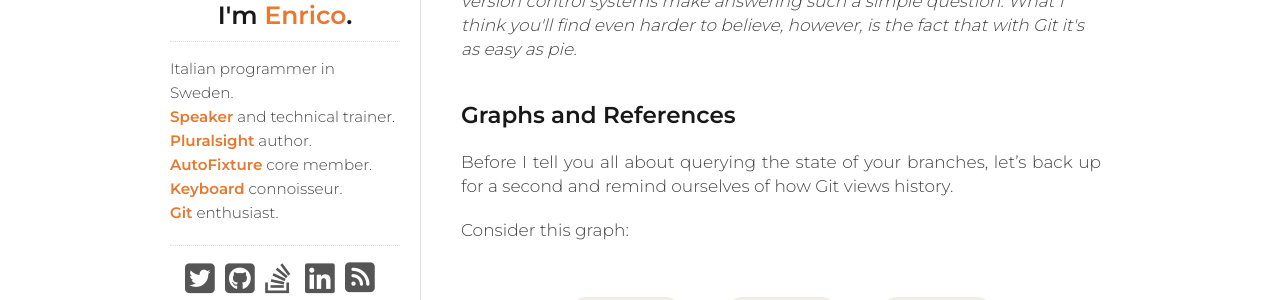
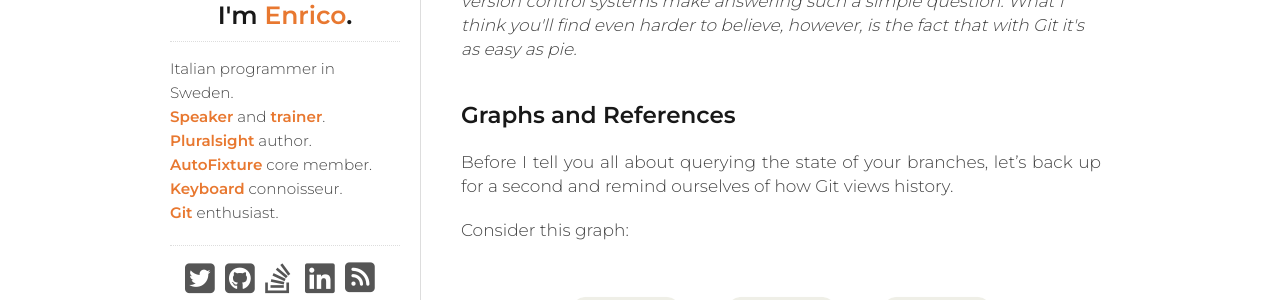
Before and after one commit to megakemp/megakemp.github.io, a Jekyll site: the page built from index.html, in a window 1280 px wide and 900 px high. Shown: the part 261-561 px from the top of the window. Built offline with Jekyll 4.4.1, drawn with Linux system fonts in a browser that asks for light colours; nearby versions of some CDN libraries; the list of posts is cut into pages by our own code; comment, search, counter and statistics services are not loaded.

Commit message:
Links to the offering page from the sidebar

```diff
--- a/_includes/sidebar.html
+++ b/_includes/sidebar.html
@@ -5,7 +5,7 @@
   <hr/>
   <ul>
   <p>Italian programmer in Sweden.<br/>
-  <a href="/speaking">Speaker</a> and technical trainer.<br/>
+  <a href="/speaking">Speaker</a> and <a href="/offering">trainer</a>.<br/>
   <a href="https://www.pluralsight.com/authors/enrico-campidoglio">Pluralsight</a> author.<br/>
   <a href="https://github.com/AutoFixture">AutoFixture</a> core member.<br/>
   <a href="/2014/05/09/a-gentle-introduction-to-mechanical-keyboards">Keyboard</a> connoisseur.<br/>
```
